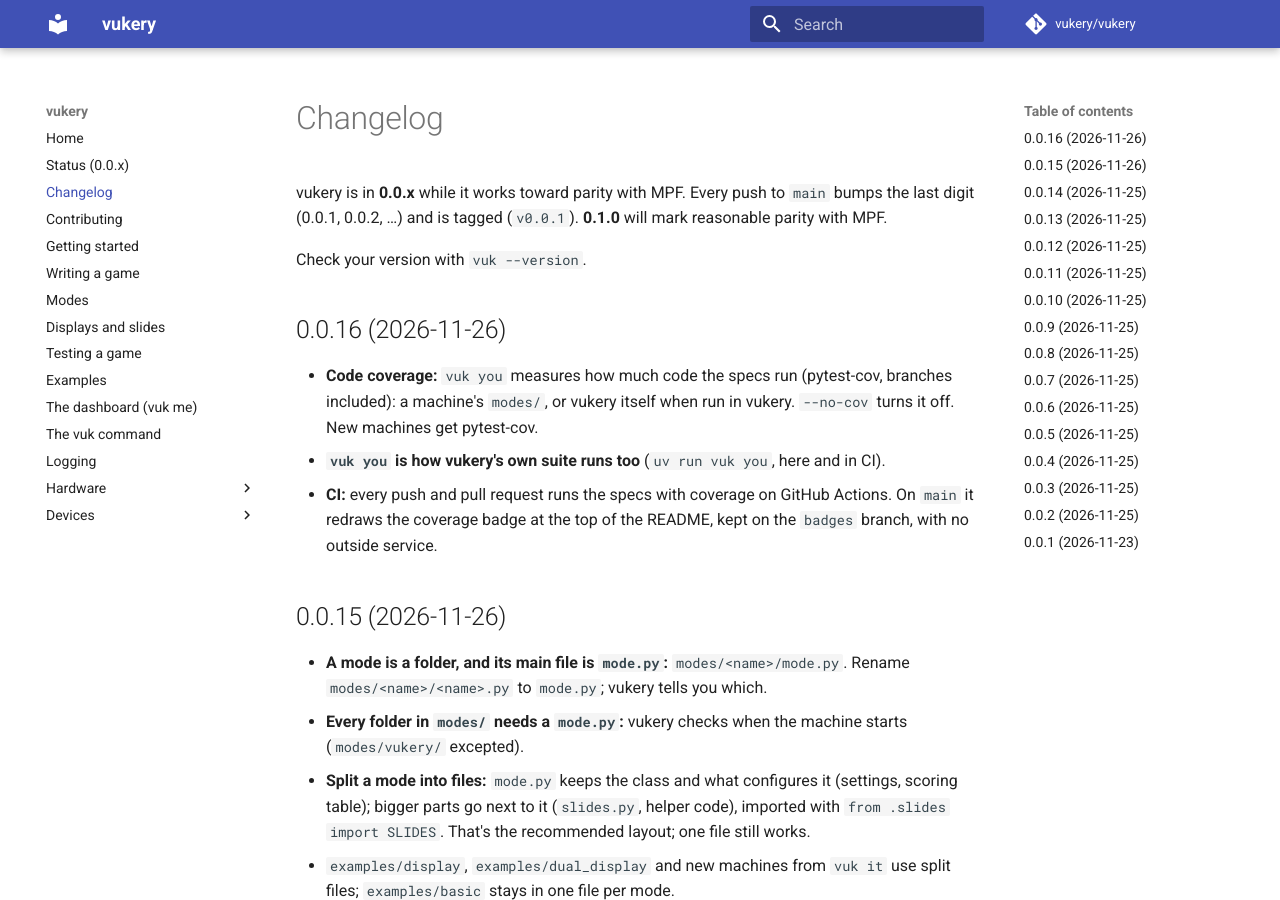
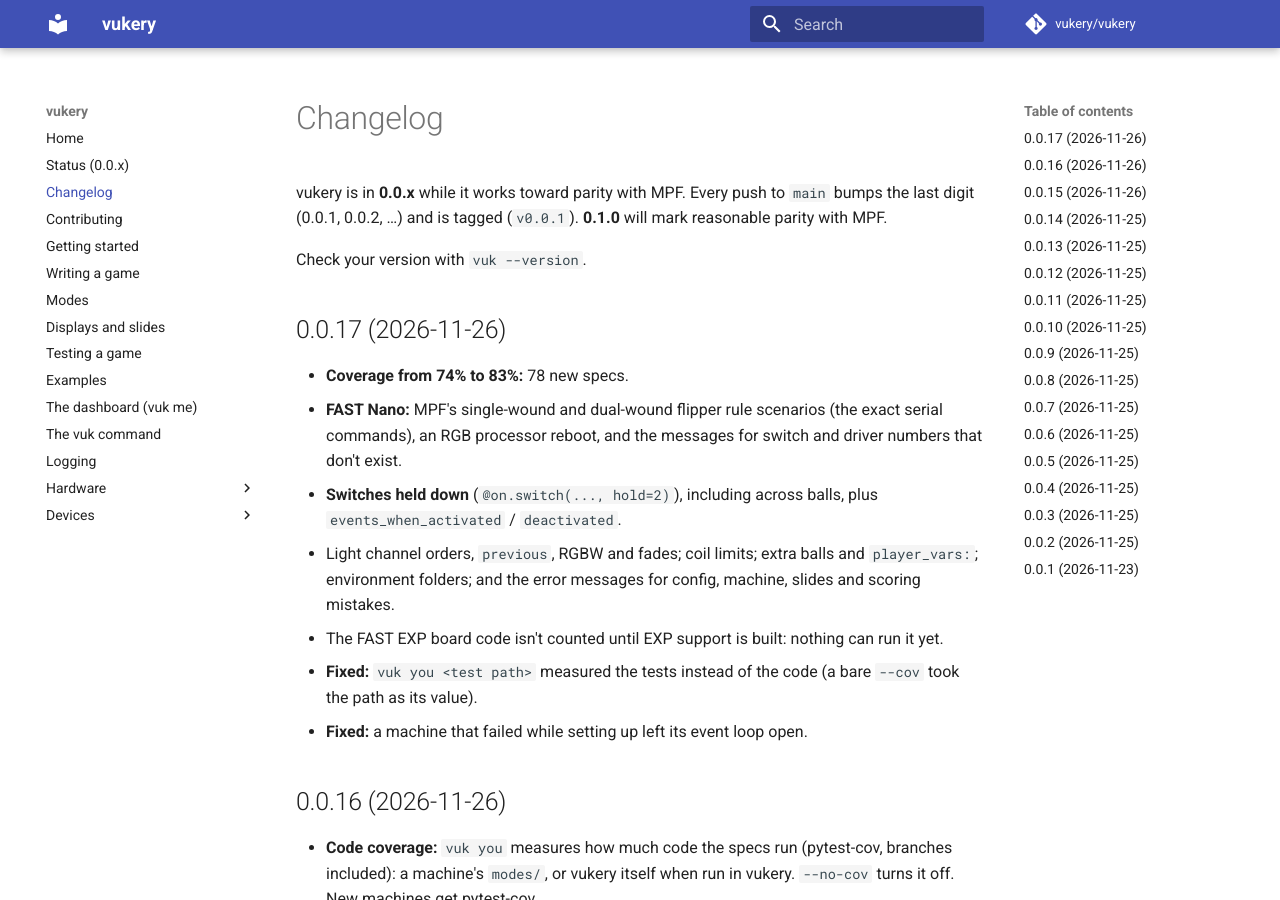
Before and after one commit to vukery/vukery, an MkDocs documentation site: the page built from docs/changelog.md, in a window 1280 px wide and 900 px high. Built offline with MkDocs 1.6.1 and Material for MkDocs 9.7.7, drawn with Linux system fonts in a browser that asks for light colours; comment, search, counter and statistics services are not loaded.

Commit message:
chore: version 0.0.17
Co-Authored-By: Claude Opus 5.5 <noreply@anthropic.com>

```diff
--- a/docs/changelog.md
+++ b/docs/changelog.md
@@ -5,6 +5,23 @@ vukery is in **0.0.x** while it works toward parity with MPF. Every push to
 **0.1.0** will mark reasonable parity with MPF.
 
 Check your version with `vuk --version`.
+
+## 0.0.17 (2026-11-26)
+
+- **Coverage from 74% to 83%:** 78 new specs.
+  - **FAST Nano:** MPF's single-wound and dual-wound flipper rule
+    scenarios (the exact serial commands), an RGB processor reboot, and the
+    messages for switch and driver numbers that don't exist.
+  - **Switches held down** (`@on.switch(..., hold=2)`), including across
+    balls, plus `events_when_activated` / `deactivated`.
+  - Light channel orders, `previous`, RGBW and fades; coil limits; extra
+    balls and `player_vars:`; environment folders; and the error messages
+    for config, machine, slides and scoring mistakes.
+  - The FAST EXP board code isn't counted until EXP support is built: nothing
+    can run it yet.
+- **Fixed:** `vuk you <test path>` measured the tests instead of the code (a
+  bare `--cov` took the path as its value).
+- **Fixed:** a machine that failed while setting up left its event loop open.
 
 ## 0.0.16 (2026-11-26)
 
```
Also changed, not shown: 1 other file.
